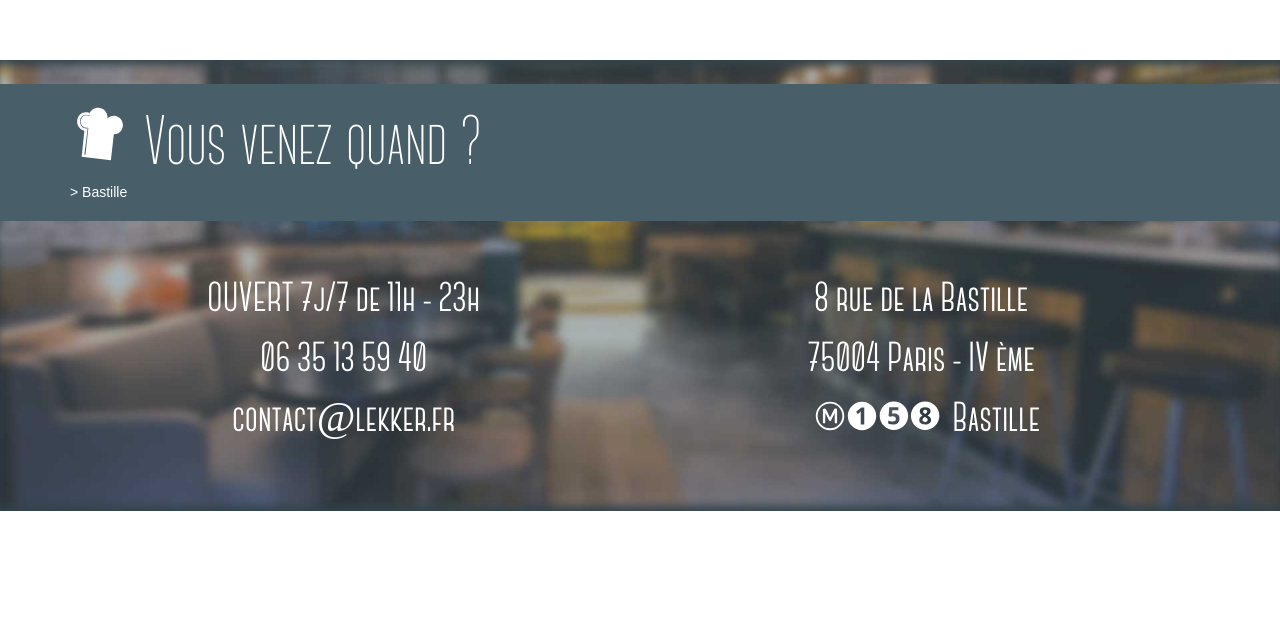
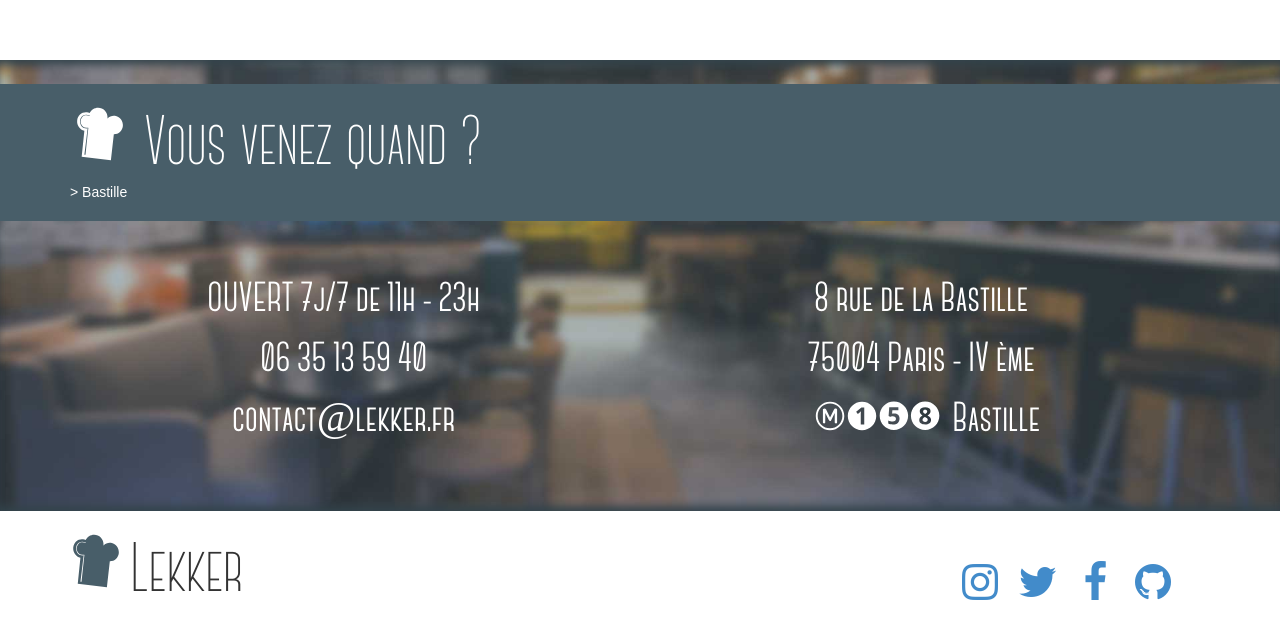
Before and after one commit to Jordibastide/lekker_website, a website: page app/index.html in a window 1280 px wide. Shown: the part 2970-3609 px from the top of the page. Drawn offline with nearby package versions, Linux system fonts and the light colour scheme; some packages are replaced by stand-ins of ours.

Commit message:
ajout footer v1

```diff
--- a/app/index.html
+++ b/app/index.html
@@ -446,7 +446,38 @@
 
 </section>
 
-<br /><br /><br /><br /><br /><br /><br />
+<footer class="blue">
+            <div class="container">
+                <div class="row">
+                    <div class="col-sm-6">
+                        <h1>Lekker </h1>
+                    </div>
+                    <div class="col-sm-6">
+                        <p class="text-info text-right">
+                            <br>
+                            <br>
+                        </p>
+                        <div class="row">
+                            <div class="col-md-12 hidden-lg hidden-md hidden-sm text-left">
+                                <a href="#"><i class="fa fa-3x fa-fw fa-instagram text-inverse"></i></a>
+                                <a href="#"><i class="fa fa-3x fa-fw fa-twitter text-inverse"></i></a>
+                                <a href="#"><i class="fa fa-3x fa-fw fa-facebook text-inverse"></i></a>
+                                <a href="#"><i class="fa fa-3x fa-fw fa-github text-inverse"></i></a>
+                            </div>
+                        </div>
+                        <div class="row">
+                            <div class="col-md-12 hidden-xs text-right">
+                                <a href="#"><i class="fa fa-3x fa-fw fa-instagram text-inverse"></i></a>
+                                <a href="#"><i class="fa fa-3x fa-fw fa-twitter text-inverse"></i></a>
+                                <a href="#"><i class="fa fa-3x fa-fw fa-facebook text-inverse"></i></a>
+                                <a href="#"><i class="fa fa-3x fa-fw fa-github text-inverse"></i></a>
+                            </div>
+                        </div>
+                    </div>
+                </div>
+            </div>
+        </footer>
+
     <!--[if lt IE 7]>
       <p class="browsehappy">You are using an <strong>outdated</strong> browser. Please <a href="http://browsehappy.com/">upgrade your browser</a> to improve your experience.</p>
       <![endif]-->
```
